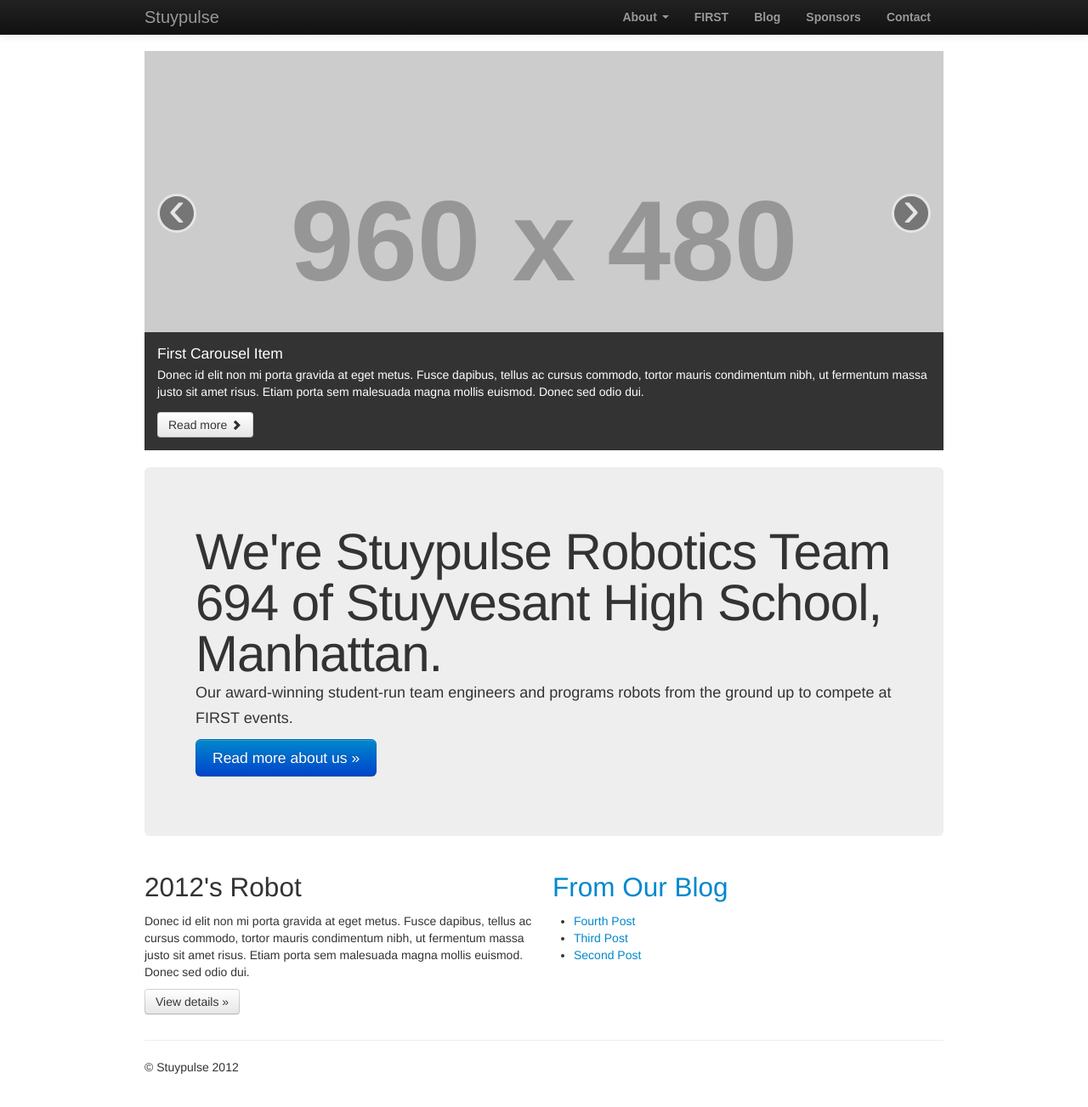
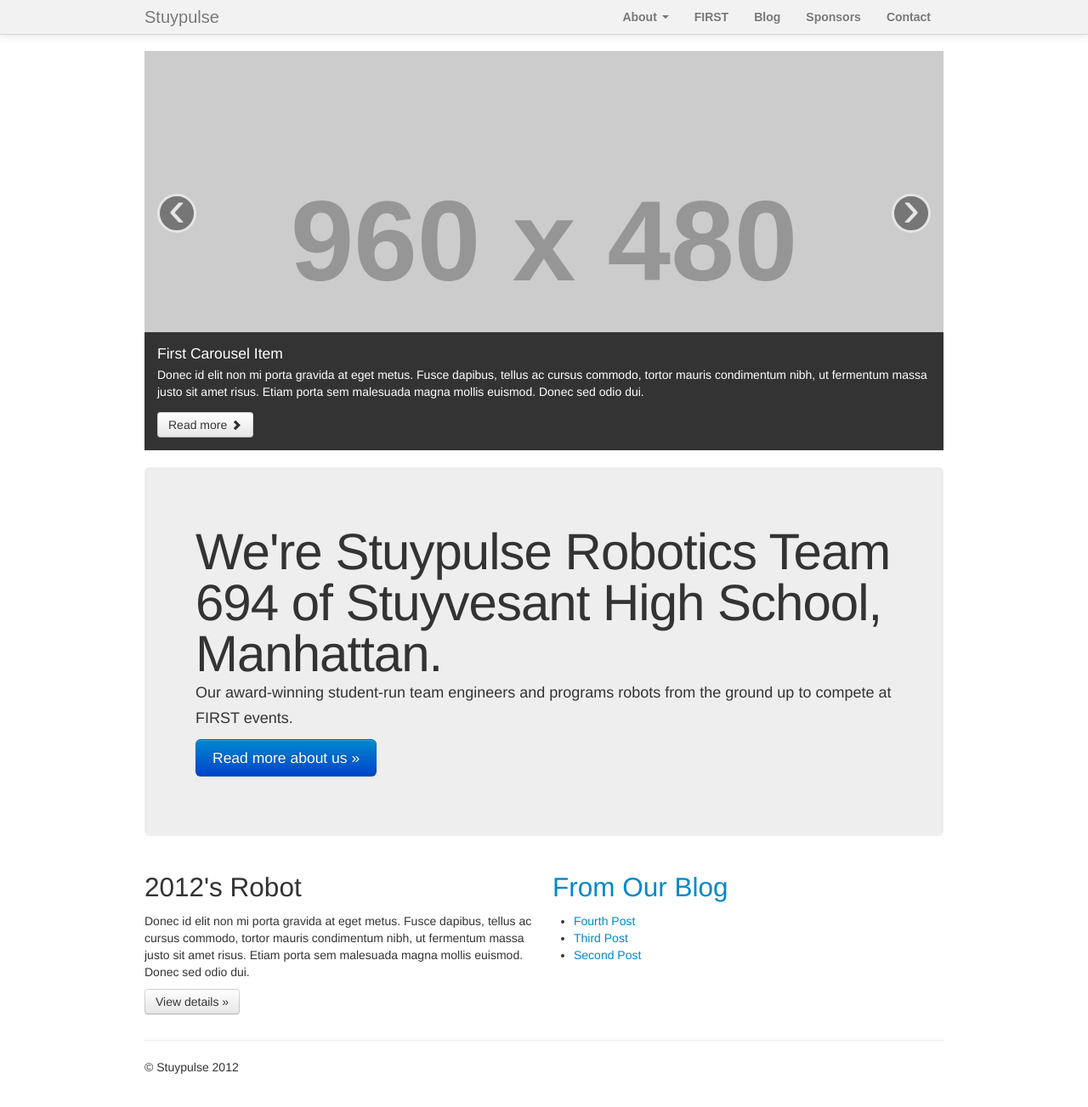
Before and after one commit to StuyPulse/team694.github.io, a Jekyll site: the page built from index.html, in a window 1280 px wide and 1316 px high. Shown: the top 1303 px of the window at 85% size. Built offline with Jekyll 4.4.1, drawn with Linux system fonts in a browser that asks for light colours; nearby versions of some CDN libraries.

Commit message:
Style navbar.

```diff
--- a/_includes/navbar.html
+++ b/_includes/navbar.html
@@ -1,4 +1,4 @@
-        <div class="navbar navbar-inverse navbar-fixed-top">
+        <div class="navbar navbar-fixed-top">
             <div class="navbar-inner">
                 <div class="container">
                     <a class="btn btn-navbar" data-toggle="collapse" data-target=".nav-collapse">
```
Also changed, not shown: css/bootstrap.min.css.
